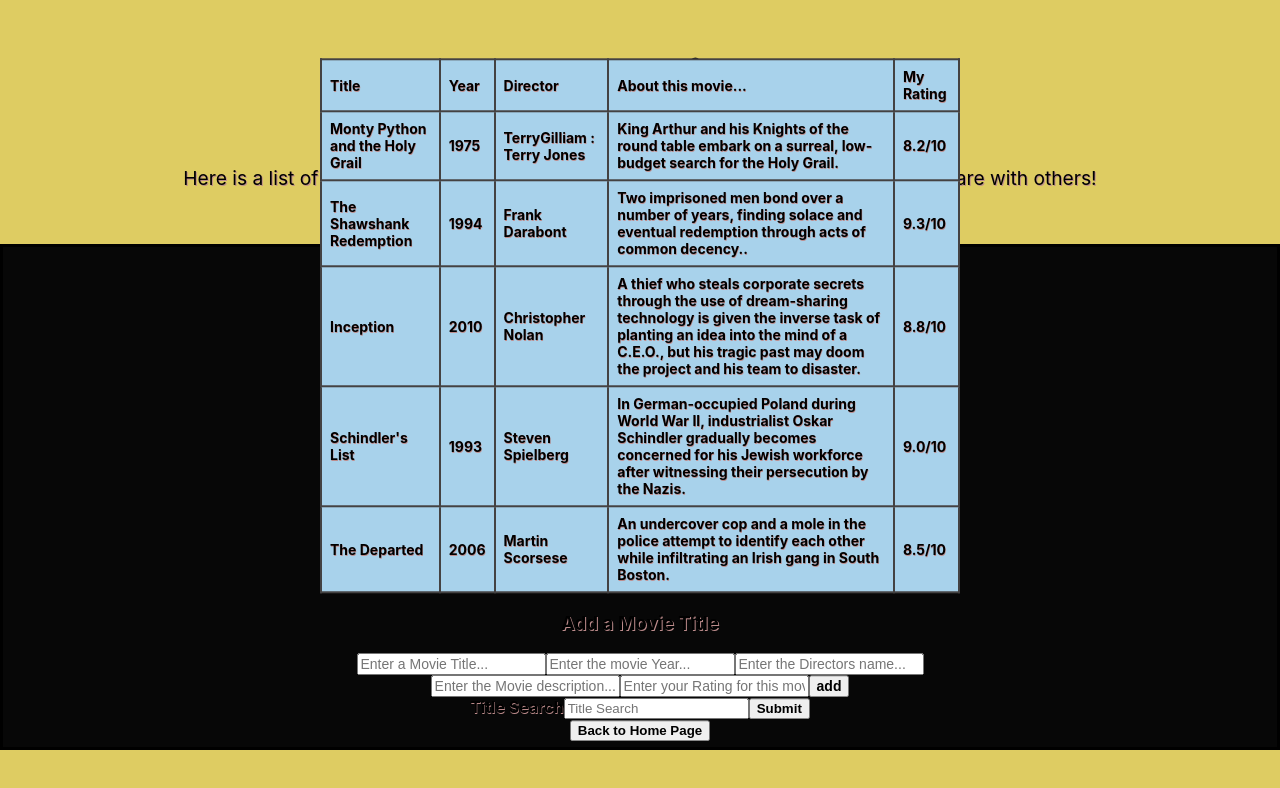
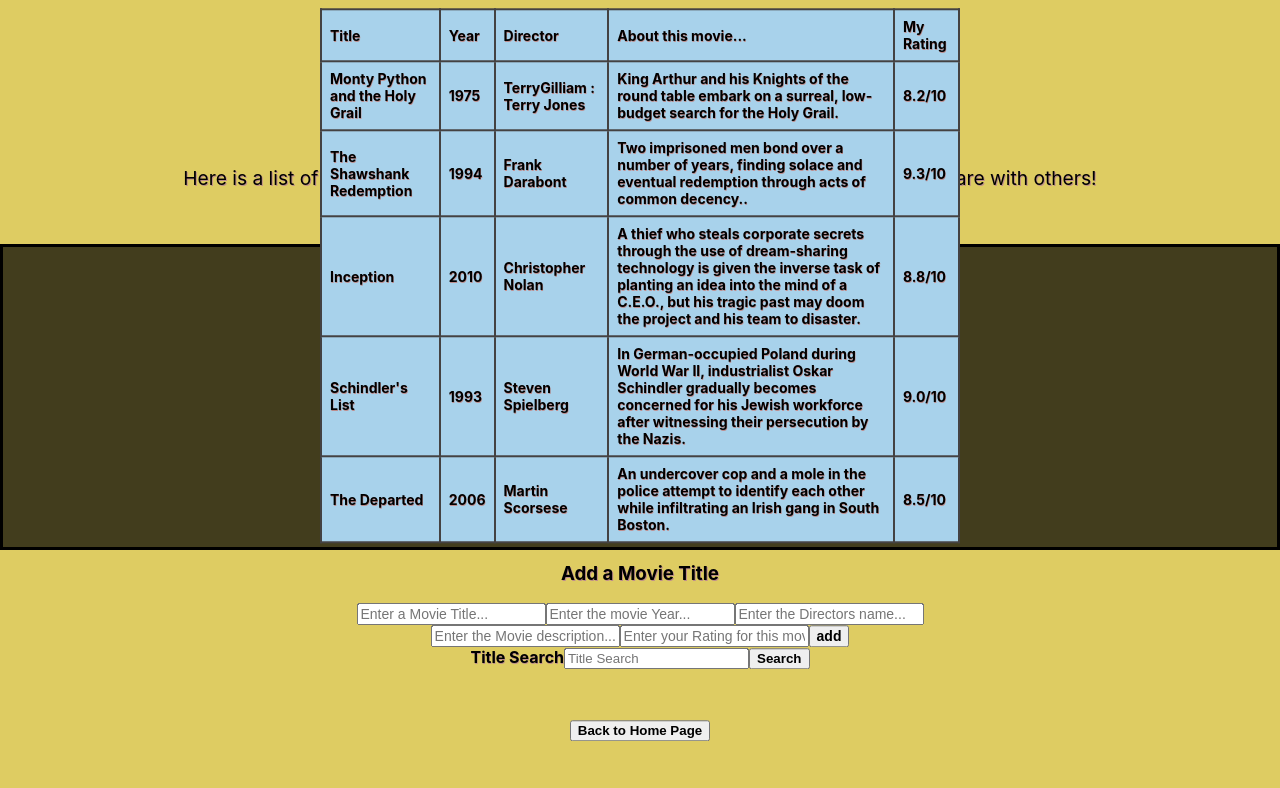
Before and after one commit to Allen-Craig/MyMoviePal, a React (Create React App) app: page /mymovies in a window 1280 px wide. Shown: the top 788 px of the page. Built offline with nearby package versions, Linux system fonts and the light colour scheme.

Commit message:
made multiple small edits to divs and buttons

```diff
--- a/src/MyMovies.js
+++ b/src/MyMovies.js
@@ -114,7 +114,7 @@ export function MyMovies() {
               <b>add</b>
             </button>
           </form>
-          <div>
+          <div class="foot2">
             <label for="title-search">
               <b>Title Search</b>
             </label>
@@ -127,7 +127,7 @@ export function MyMovies() {
               name="title-search"
             />
             <button onClick={() => handleTitleSearch(title)}>
-              <b>Submit</b>
+              <b>Search</b>
             </button>
             <div>
               {results ? (
@@ -140,9 +140,11 @@ export function MyMovies() {
               ) : null}
             </div>
           </div>
-          <button className="home-button" onClick={() => navigate("/")}>
-            <b>Back to Home Page</b>
-          </button>
+          <div class="button1">
+            <button className="home-button" onClick={() => navigate("/")}>
+              <b>Back to Home Page</b>
+            </button>
+          </div>
         </div>
       </div>
     </div>
--- a/src/index.css
+++ b/src/index.css
@@ -6,8 +6,8 @@
 
 .container {
   text-shadow: 0.5px 0.5px #bd8c8c;
-  background-color: #070707;
-  height: 500px;
+  background-color: rgba(0, 0, 0, 0.7);
+  height: 300px;
   border: 3px solid;
   text-align: center;
   align-items: center;
@@ -30,8 +30,26 @@
   padding: 1rem;
 }
 
-.foot {
+.foot1 {
+  height: 100px;
   text-align: center;
   align-items: center;
   content: center;
 }
+
+.foot2 {
+  text-align: center;
+  align-items: center;
+  content: center;
+}
+
+.submit {
+  padding-left: px;
+}
+
+.button1 {
+  padding: 50px;
+  text-align: center;
+  align-items: center;
+  content: center;
+}
```
